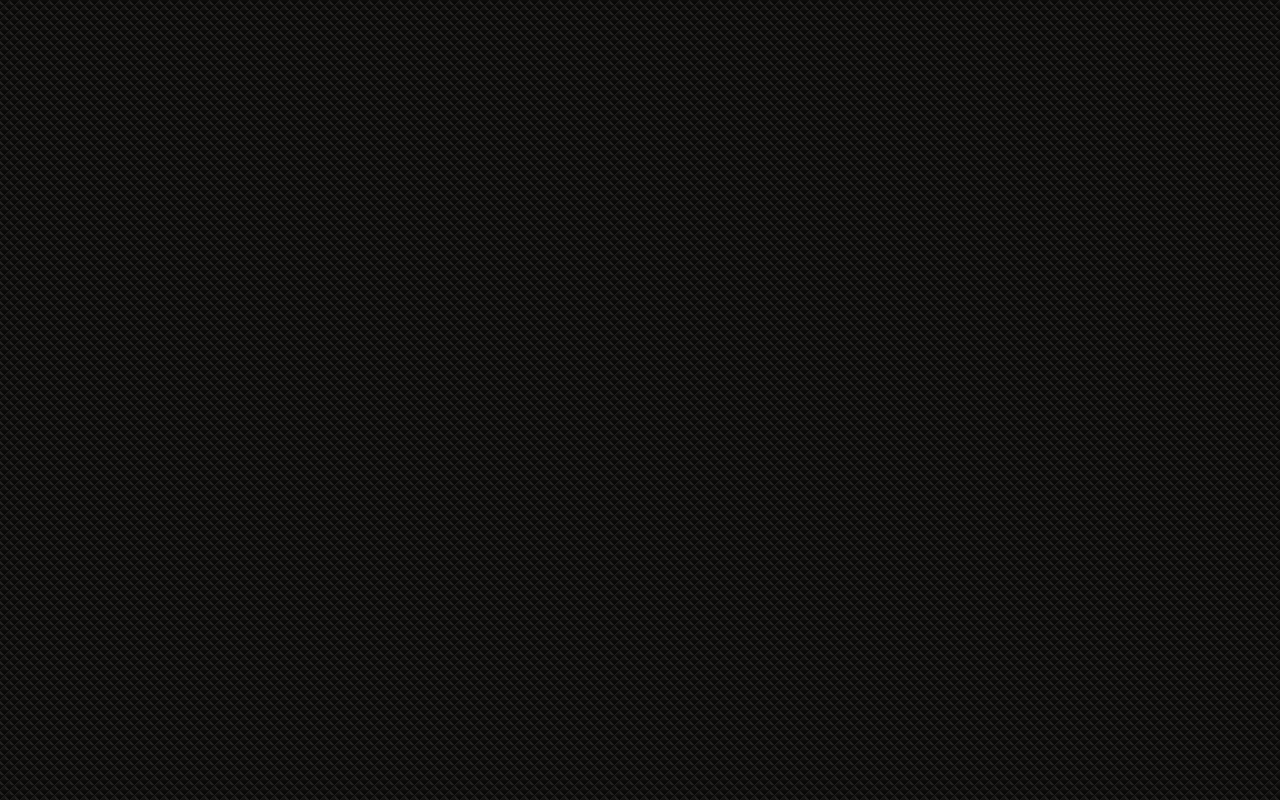
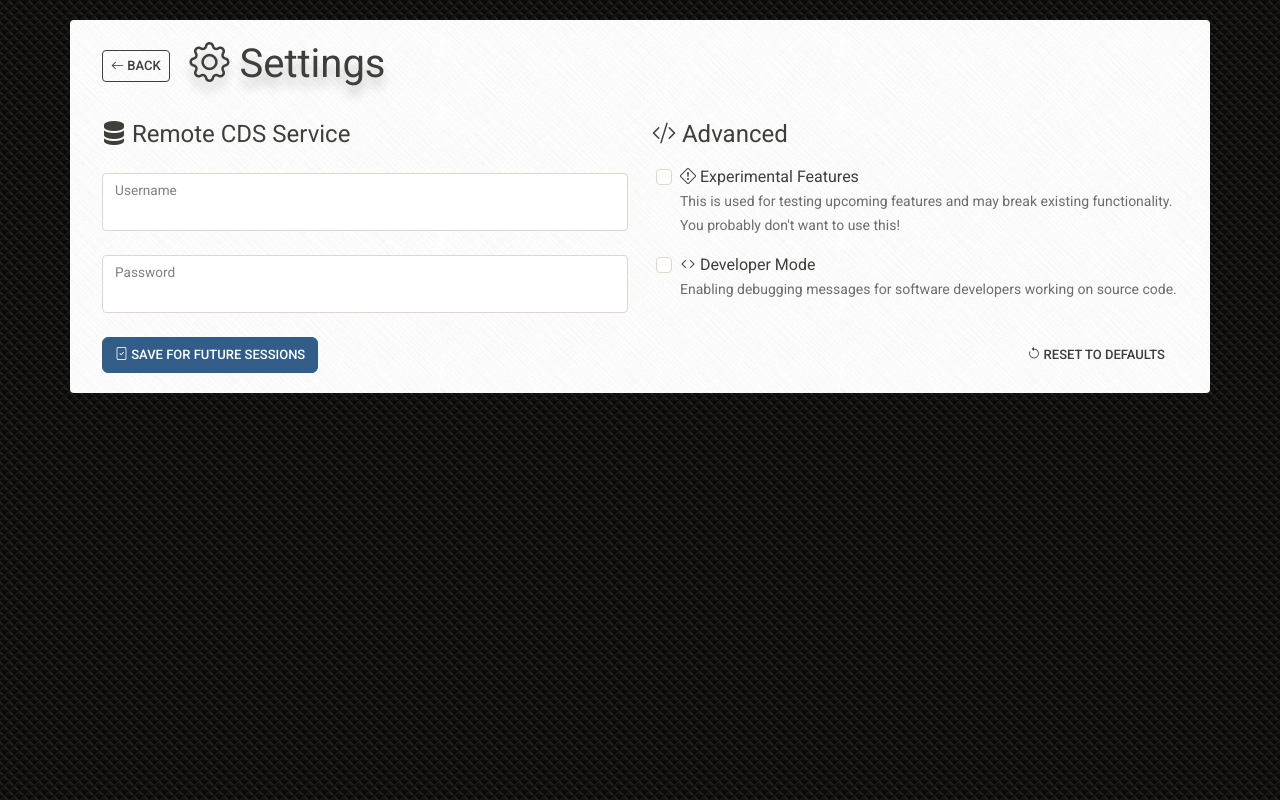
Before and after one commit to danielhmendoza01/rules, an Angular app: page /settings in a window 1280 px wide. Before the commit this address led to /. Built offline with nearby package versions, Linux system fonts and the light colour scheme.

Commit message:
Settings and remote saving

```diff
--- a/src/app/data.service.ts
+++ b/src/app/data.service.ts
@@ -1,12 +1,13 @@
 // Author: Preston Lee
 
 import { Injectable, OnInit } from '@angular/core';
-import { HttpClient } from '@angular/common/http';
+import { HttpClient, HttpHeaders } from '@angular/common/http';
 import { BehaviorSubject } from 'rxjs';
 import { StatusService } from './status.service';
 import { RulesFile } from './models/rules_file';
 import { ToastService } from './toast.service';
 import { Router } from '@angular/router';
+import { SettingsService } from './settings/settings.service';
 
 @Injectable({
   providedIn: 'root'
@@ -14,12 +15,16 @@
 export class DataService implements OnInit {
 
   public default_url: string | null = null;
+  public rules_file_url: string | null = null;
   public loading = false;
   public rules_file: BehaviorSubject<RulesFile | null> = new BehaviorSubject<RulesFile | null>(null);
 
 
-  constructor(protected http: HttpClient, protected statusService: StatusService, protected toastService: ToastService, protected router: Router) {
+  constructor(protected settingsService: SettingsService, protected http: HttpClient, protected statusService: StatusService, protected toastService: ToastService, protected router: Router) {
     this.default_url = (window as any)['DEFAULT_RULES_FILE_URL'].toString();
+    // if(this.default_url) {
+    //   this.rules_file_url = this.default_url;
+    // }
     if (this.default_url && this.default_url.length > 0) {
       console.log("Default rules file URL provided. Will attempt to load: " + this.default_url);
       this.loadFromUrl(this.default_url);
@@ -34,6 +39,7 @@
 
   loadFromUrl(url: string) {
     this.loading = true;
+    this.rules_file_url = url;
     this.http.get<RulesFile>(url).subscribe({
       next: (rf => {
         this.loading = false;
@@ -44,6 +50,7 @@
         this.router.navigate(['editor']);
       }),
       error: (e => {
+        this.loading = false;
         this.toastService.showWarningToast("Couldn't load URL", "The remote rules file URL couldn't be loaded, sorry. Check the URL and your connectivity and try again.");
       })
     });
@@ -51,4 +58,23 @@
     // ?    return this.rules_file;
   }
 
+  savable() {
+    return !!this.rules_file_url;
+  }
+
+  headers() {
+    let h = new HttpHeaders();
+    h = h.set('Content-Type', 'application/json');
+    h = h.set('Accept', 'application/json');
+    h = h.set('Authorization', 'Bearer ' + btoa(this.settingsService.settings.cds_username + ':' + this.settingsService.settings.cds_password));
+    return h;
+  }
+
+  save(url: string, rf: RulesFile) {
+    // if(this.rules_file_url) {
+    let data = JSON.stringify(rf, null, "\t");
+    return this.http.post(url, data, { headers: this.headers() });
+    // } else
+  }
+
 }
--- a/src/app/open/open.component.html
+++ b/src/app/open/open.component.html
@@ -3,7 +3,8 @@
         <div class="col-sm-6">
             <div id="logo" class="text-center mt-4">
                 <h2>ASU SHARES Clinical Decision Support</h2>
-                    <h1> <b>Rule Manager</b></h1>
+                    <h1> <b>Rule Manager</b>      &nbsp;               <button class="btn btn-sm btn-outline-dark" [routerLink]="['/settings']"><span
+                        class="bi bi-gear"></span></button></h1>
             </div>
             <div id="loader" class="">
                 <form class="form">
--- a/src/app/open/open.component.ts
+++ b/src/app/open/open.component.ts
@@ -2,7 +2,7 @@
 
 import { Component, OnInit } from '@angular/core';
 import { DataService } from '../data.service';
-import { ActivatedRoute, Router } from '@angular/router';
+import { ActivatedRoute, Router, RouterModule } from '@angular/router';
 import { StatusService } from '../status.service';
 import { RulesFile } from '../models/rules_file';
 import { Rule } from '../models/rule';
@@ -15,7 +15,7 @@
 @Component({
   selector: 'app-open',
   standalone: true,
-  imports: [CommonModule, FormsModule],
+  imports: [CommonModule, FormsModule, RouterModule],
   templateUrl: './open.component.html',
   styleUrl: './open.component.scss'
 })
--- /dev/null
+++ b/src/app/settings/settings.component.html
@@ -0,0 +1,63 @@
+<div id="settings" class="container">
+
+    <div class="row">
+        <div class="col-sm-12 mb-4">
+            <h1>
+            <button class="btn btn-sm btn-outline-dark" (click)="back()"><span class="bi bi-arrow-left"></span> Back </button>&nbsp;
+                <span class="bi bi-gear"></span> Settings
+            </h1>
+
+        </div>
+        <div class="col-sm-6">
+            <h4><span class="bi bi-server"></span> Remote CDS Service</h4>
+            <div class="form-floating mt-4">
+                <input class="form-control form-control-sm" name="cds_service_username" type="text" required="true"
+                    [(ngModel)]="settingsService.settings.cds_username" />
+                <label for="cds_service_username">Username</label>
+            </div>
+
+            <div class="form-floating mt-4">
+                <input class="form-control form-control-sm" name="cds_service_password" type="text" required="true"
+                    [(ngModel)]="settingsService.settings.cds_password" />
+                <label for="cds_service_password">Password</label>
+            </div>
+        </div>
+
+        <div class="col-sm-6">
+            <h4><span class="bi bi-code-slash"></span> Advanced</h4>
+            <div class="form-check mt-3 ms-1 ">
+                <input id="experimental_switch" class="form-check-input" type="checkbox" name="experimental_switch"
+                    [(ngModel)]="settingsService.settings.experimental" />
+                <label class="form-check-label" for="experimental_switch"><span
+                        class="bi bi-exclamation-diamond"></span> Experimental
+                    Features</label>
+                <br />
+
+                <small class="form-text">This is used for testing upcoming features and may break existing
+                    functionality. You probably don't want to use this!</small>
+
+            </div>
+            <div class="form-check mt-3 ms-1 ">
+                <input id="developer_switch" class="form-check-input" type="checkbox" name="developer_switch"
+                    [(ngModel)]="settingsService.settings.developer" />
+                <label class="form-check-label" for="developer_switch"><span class="bi bi-code"></span> Developer
+                    Mode</label>
+                <br />
+                <small class="form-text">Enabling debugging messages for software developers working on source
+                    code.</small>
+
+            </div>
+
+        </div>
+        <div class="col-sm-12">
+            <br>
+            <button class="btn btn-primary" (click)="save()"><span class="bi bi-file-check"></span> Save for Future
+                Sessions</button>
+
+            <!-- <div class="btn-group"> -->
+            <button class="btn float-end" (click)="restore()"><span class="bi bi-arrow-counterclockwise"></span>
+                Reset to Defaults</button>
+            <!-- </div> -->
+        </div>
+    </div>
+</div>
--- /dev/null
+++ b/src/app/settings/settings.component.scss
@@ -0,0 +1,46 @@
+// Author: Preston Lee
+
+@import "../../stylesheets/common.scss";
+
+
+#settings {
+    padding-top: 20px;
+
+    //     margin-top: 20px;
+    //     padding: 40px 20px;
+    //     background: url(/assets/images/textures/crossword.png) repeat center center fixed;
+    // border-radius: 2px;
+    //     box-shadow: 0 40px 40px black;
+    // height: 100vh;
+
+
+    .row {
+        background: url(/assets/images/textures/crossword.png) repeat center center fixed;
+        border-radius: 4px;
+        padding: 20px;
+    }
+
+    h1 {
+        text-shadow: 0 10px 10px rgba(0, 0, 0, .2);
+    }
+
+    .workstream_name {
+        cursor: pointer;
+        text-decoration: underline;
+    }
+
+    th {
+        cursor: pointer;
+    }
+
+    td {
+        border: 0;
+    }
+
+    .form-check {
+        label {
+            cursor: pointer;
+        }
+    }
+
+}
--- /dev/null
+++ b/src/app/settings/settings.component.ts
@@ -0,0 +1,44 @@
+// Author: Preston Lee
+
+import { Component, OnInit } from '@angular/core';
+import { SettingsService } from './settings.service';
+import { ToastService } from '../toast.service';
+import { CommonModule, Location } from '@angular/common';
+import { FormsModule } from '@angular/forms';
+
+@Component({
+  selector: 'app-settings',
+  standalone: true,
+  imports: [CommonModule, FormsModule],
+  templateUrl: './settings.component.html',
+  styleUrls: ['./settings.component.scss']
+})
+export class SettingsComponent implements OnInit {
+
+  constructor(protected toastService: ToastService, protected settingsService: SettingsService, public location: Location) {
+  }
+
+  ngOnInit() {
+    this.reload();
+  }
+
+  reload() {
+    this.settingsService.reload();
+  }
+
+  save() {
+    this.settingsService.saveSettings();
+    this.toastService.showSuccessToast("Settings Saved", "Settings are local to your browser only.")
+  }
+
+  restore() {
+    this.settingsService.forceResetToDefaults();
+    this.toastService.showSuccessToast("Settings Restored", "All settings have been restored to their defaults.")
+
+  }
+
+  back() {
+    this.location.back();
+  }
+
+}
--- /dev/null
+++ b/src/app/settings/settings.service.ts
@@ -0,0 +1,64 @@
+// Author: Preston Lee
+
+import { Injectable, OnInit } from '@angular/core';
+import { Settings } from './settings';
+import { Router } from '@angular/router';
+import { Location } from '@angular/common';
+
+@Injectable({
+  providedIn: 'root'
+}) export class SettingsService implements OnInit {
+
+  public static SETTINGS_KEY: string = "settings";
+  public static FORCE_RESET_KEY: string = "settings_force_reset";
+
+  public settings: Settings = new Settings;
+  public force_reset: boolean = false;
+
+  constructor() {
+  }
+
+  ngOnInit() {
+    this.reload();
+  }
+
+  reload() {
+    this.force_reset = (localStorage.getItem(SettingsService.FORCE_RESET_KEY) == 'true' ? true : false);
+    if (this.force_reset) {
+      this.forceResetToDefaults();
+    }
+    let tmp = localStorage.getItem(SettingsService.SETTINGS_KEY);
+    if (tmp) {
+      try {
+        this.settings = JSON.parse(tmp)
+      } catch (e) {
+        console.log("Settings could not be parsed and are likely not valid JSON. They will be ignored.");
+        console.log(e);
+      }
+    } else {
+      this.settings = new Settings();
+    }
+  }
+
+  forceResetToDefaults() {
+    localStorage.clear();
+    this.settings = new Settings();
+    this.force_reset = false;
+    this.saveSettings();
+    this.reload();
+    console.log("All application settings have been restored to their defaults.");
+  }
+
+  saveSettings() {
+    localStorage.setItem(SettingsService.SETTINGS_KEY, JSON.stringify(this.settings));
+    console.log("Your settings have been saved to local browser storage on this device. They will not be sync'd to any other system, even if your browser supports such features.");
+  }
+
+  // clearLocalStorage() {
+  //   localStorage.clear();
+  //   this.forceResetToDefaults();
+  //   this.reload();
+  //   console.log("All application settings have been restored to their defaults.");
+  // }
+
+}
--- /dev/null
+++ b/src/app/settings/settings.ts
@@ -0,0 +1,11 @@
+// Author: Preston Lee
+
+export class Settings {
+
+    public experimental: boolean = false;
+    public developer: boolean = false;
+
+    public cds_username: string = '';
+    public cds_password: string = '';
+
+}
```
Also changed, not shown: src/app/app.routes.ts (+7 -0 lines), src/app/editor/editor.component.html (+19 -10 lines), src/app/editor/editor.component.ts (+12 -0 lines), 1 other file (tests, documents, lock files or other folders).
